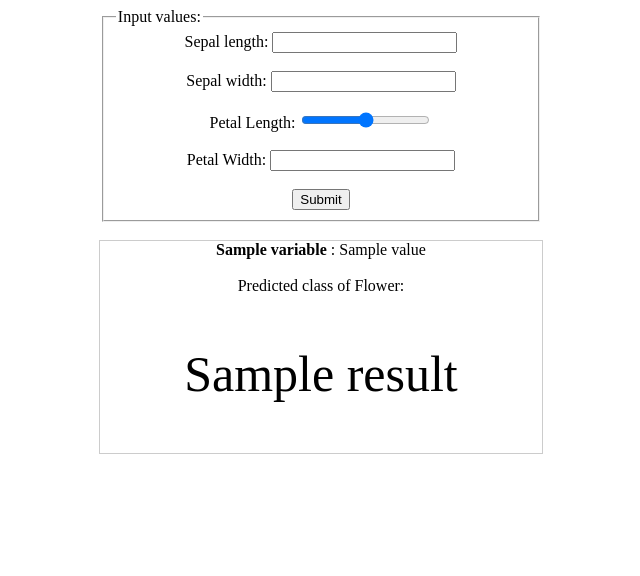
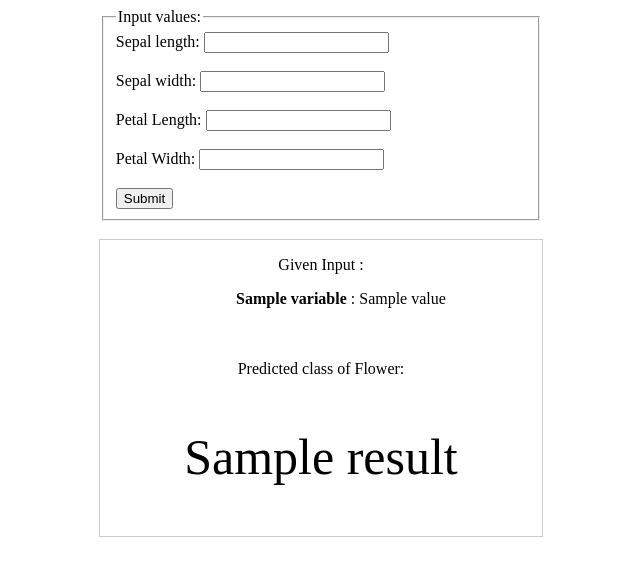
Before and after one commit to dhruvbpatel/flaskML, a Flask app: template templates/index.html in a window 1280 px wide. Shown: the top 576 px of the page, without its empty margins (319-959 px from the left). Run offline with Flask 2, Linux system fonts and the light colour scheme; the template is opened without the code that fills it: most values are stand-ins (such as "Sample title", 1, 10 or a date in 2020); parts of the project's set-up code (start-up, migrations or seed data) failed here and were passed over.

Commit message:
version_1.01

```diff
--- a/templates/index.html
+++ b/templates/index.html
@@ -16,38 +16,41 @@ form {
 <head>
     <title>Iris Dataset Classification</title>
 </head>
-<center>
+
 <form action="{{ url_for('index') }}" method="POST">
     <fieldset>
         <legend>Input values:</legend>
         Sepal length:
-        <input name="sepal_length" type="number" required>
+        <input name="sepal_length" type="number" step="0.01" required>
         <br>
         <br> Sepal width:
-        <input name="sepal_width" type="number" required>
+        <input name="sepal_width" type="number" step="0.01" required>
         <br>
         <br> Petal Length:
-        <!--<input name="petal_length" type="number" required> -->
-        <input type="range" name="petal_length" min="1" max="5">
+        <input name="petal_length" type="number" step="0.01" required>
 
         <br>
         <br> Petal Width:
-        <input name="petal_width" type="number" required>
+        <input name="petal_width" type="number" step="0.01" required>
         <br>
         <br>
         <input type="submit" name="predict">
     </fieldset>
 </form>
-</center>
+
 <br>
 <div class="result" align="center">
     {% if result %}
-    	{% for variable, value in original_input.items() %}
-    		<b>{{ variable }}</b> : {{ value }}
+    <p>Given Input :</p>
+    <ul>
+      {% for variable, value in original_input.items() %}
+    		 <b>{{ variable }}</b> : {{ value }}<br>
     	{% endfor %}
+    </ul>
+
 		<br>
     	<br> Predicted class of Flower:
-   		<p style="font-size:50px">{{ result }}</p>
+   		<p style="font-size:50px" align="center">{{ result }}</p>
     {% endif %}
 </div>
 
```
